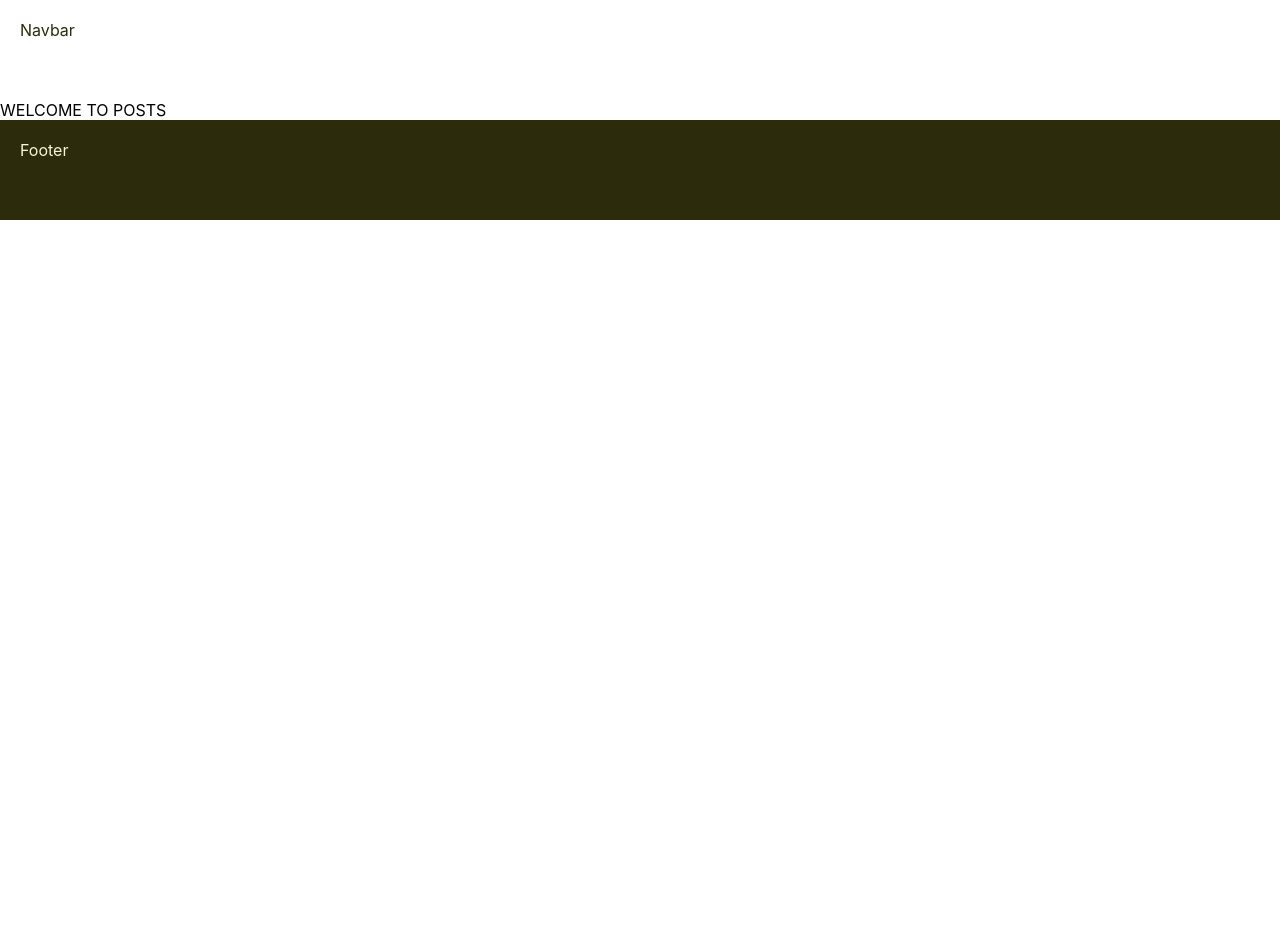
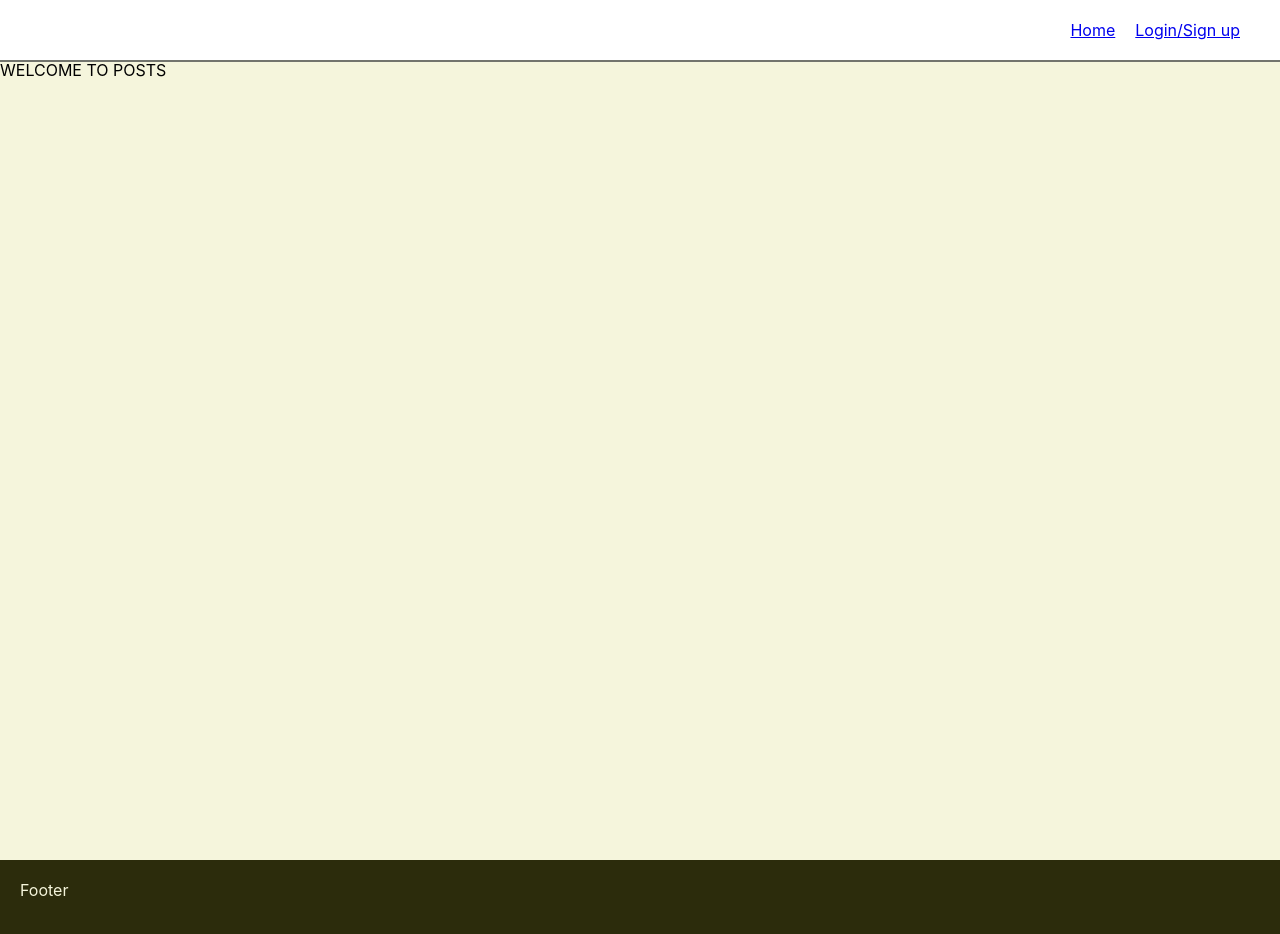
Before and after one commit to liana5555/food-restaurant-review-frontend, a React (Create React App) app: page /posts/1 in a window 1280 px wide. Shown: the top 934 px of the page. Before the commit the page ends 800 px from the top, so only its background shows below. Built offline with nearby package versions, Linux system fonts and the light colour scheme.

Commit message:
Feature: Addede Navbar and styles

```diff
--- a/package.json
+++ b/package.json
@@ -6,7 +6,7 @@
     "@testing-library/jest-dom": "^5.16.5",
     "@testing-library/react": "^13.4.0",
     "@testing-library/user-event": "^13.5.0",
-    "axios": "^1.3.2",
+    "axios": "^1.3.3",
     "cros": "^1.0.1",
     "react": "^18.2.0",
     "react-dom": "^18.2.0",
--- a/src/components/Navbar.js
+++ b/src/components/Navbar.js
@@ -1,9 +1,14 @@
 import React from "react"
+import { Link, useNavigate } from "react-router-dom";
 
 export default function Navbar () {
     return (
         <nav>
-            Navbar
+            <ul>
+                <li><Link to="/">Home</Link></li>
+                <li><Link to="/login">Login/Sign up</Link></li>
+                <span></span>
+            </ul>
         </nav>
     )
 
--- a/src/pages/Login.js
+++ b/src/pages/Login.js
@@ -1,4 +1,6 @@
 import React from "react"
+import axios from 'axios'
+import { Link, useNavigate } from "react-router-dom";
 
 
 export default function Login () {
@@ -9,7 +11,10 @@ export default function Login () {
 
 
     })
-    console.log(regform)
+    //console.log(regform)
+    const [error, setError] = React.useState(null)
+
+    const navigate = useNavigate()
 
     function handleChange (e) {
         setRegisterForm(prev => {
@@ -21,9 +26,16 @@ export default function Login () {
 
     }
 
-    function handleSubmit (e) {
+    async function handleSubmit (e) {
         e.preventDefault()
-        console.log("Submitting")
+        try {
+            await axios.post("/auth/login", regform)
+            navigate("/")
+        }
+        catch (err) {
+            setError(err.response.data)
+
+        }
     }
 
 
@@ -36,6 +48,7 @@ export default function Login () {
             <label className="input-label" name="password" >Password</label>
             <input className="input" type="password" name="password" placeholder="password" value={regform.password} onChange={handleChange}  />
             <button>Login</button>
+            {error && <div className="error">{error}</div>}
 
         </form>
         </main>
--- a/src/pages/Register.js
+++ b/src/pages/Register.js
@@ -1,6 +1,6 @@
 import React from "react"
 import axios from 'axios'
-import { Link } from "react-router-dom";
+import { Link, useNavigate } from "react-router-dom";
 
 export default function Register () {
 
@@ -15,6 +15,9 @@ export default function Register () {
     })
 
     const [error, setError] = React.useState(null)
+
+    const navigate = useNavigate()
+
     console.log(regform)
 
     function handleChange (e) {
@@ -32,6 +35,8 @@ export default function Register () {
         try {
            const result = await axios.post("/auth/register", regform)
            console.log(result)
+            navigate("/login")
+
         }
         catch (err){
             setError(err.response.data)
--- a/src/scss/App.scss
+++ b/src/scss/App.scss
@@ -1,3 +1,4 @@
+@import "variables";
+@import "navbar";
 @import "global";
-@import "navbar";
 @import "footer";
--- a/src/scss/_global.scss
+++ b/src/scss/_global.scss
@@ -8,12 +8,14 @@ body{
     flex-direction: column;
 }
 
+//Register and Login page
+
 .login-register {
     display: flex;
     flex-direction: column;
     align-items: center;
     justify-content: center;
-    background-color: beige;
+    background-color: $backgcolor;
     padding: 20px;
 
 
@@ -36,18 +38,18 @@ body{
     }
 
     button {
-        background-color: white;
+        background-color: $white;
         border-radius: 10px;
         padding: 10px;
         font-size: 20px;
-        border: 2px solid black;
+        border: 2px solid $black;
         transition: all 250ms ease-in-out;
 
 
         &:hover {
-            background-color: hsl(60, 56%, 11%);
-            color: white;
-            border: 2 px solid hsl(60, 56%, 11%);
+            background-color: $darkerGreen;
+            color: $white;
+            border: 2 px solid $darkerGreen;
             cursor: pointer;
 
         }
@@ -57,17 +59,21 @@ body{
     .not-matching-psw {
 
         margin-bottom: 20px;
-        color: red;
+        color: $warning;
     }
     a {
-        color: hsl(60, 56%, 11%);
+        color: $darkerGreen;
     }
     a:hover {
-        color: black;
+        color: $black;
     }
 
+}
 
 
+//Home
 
-
+main {
+    background-color: $backgcolor;
+    min-height: 100vh;
 }
--- a/src/scss/_navbar.scss
+++ b/src/scss/_navbar.scss
@@ -1,6 +1,29 @@
 nav {
     background-color: white;
     color: hsl(60, 56%, 11%);
-    min-height: 100px;
-    padding: 20px;
+    padding: 0px;
+    width: 100%;
+    margin: 0px;
+    position: sticky; //I am not sure about using this ************
+    top:0px;
+
+    ul {
+        margin: 0px;
+        padding: 20px;
+        text-decoration: none;
+        list-style: none;
+        display: flex;
+        flex-direction: row;
+        align-items: center;
+        justify-content:flex-end;
+        gap: 20px;
+        box-shadow: rgba(27, 31, 35, 0.6) 0px 2px 0px, rgba(255, 255, 255, 0.4) 0px 2px 0px inset;
+
+        li {
+            text-decoration: none;
+
+        }
+
+
+    }
 }
--- /dev/null
+++ b/src/scss/_variables.scss
@@ -0,0 +1,8 @@
+
+$backgcolor: beige;
+$darkerGreen: hsl(60, 56%, 11%);
+
+
+$black: black;
+$warning: red;
+$white: white
```
Also changed, not shown: 1 other file (tests, documents, lock files or other folders).
